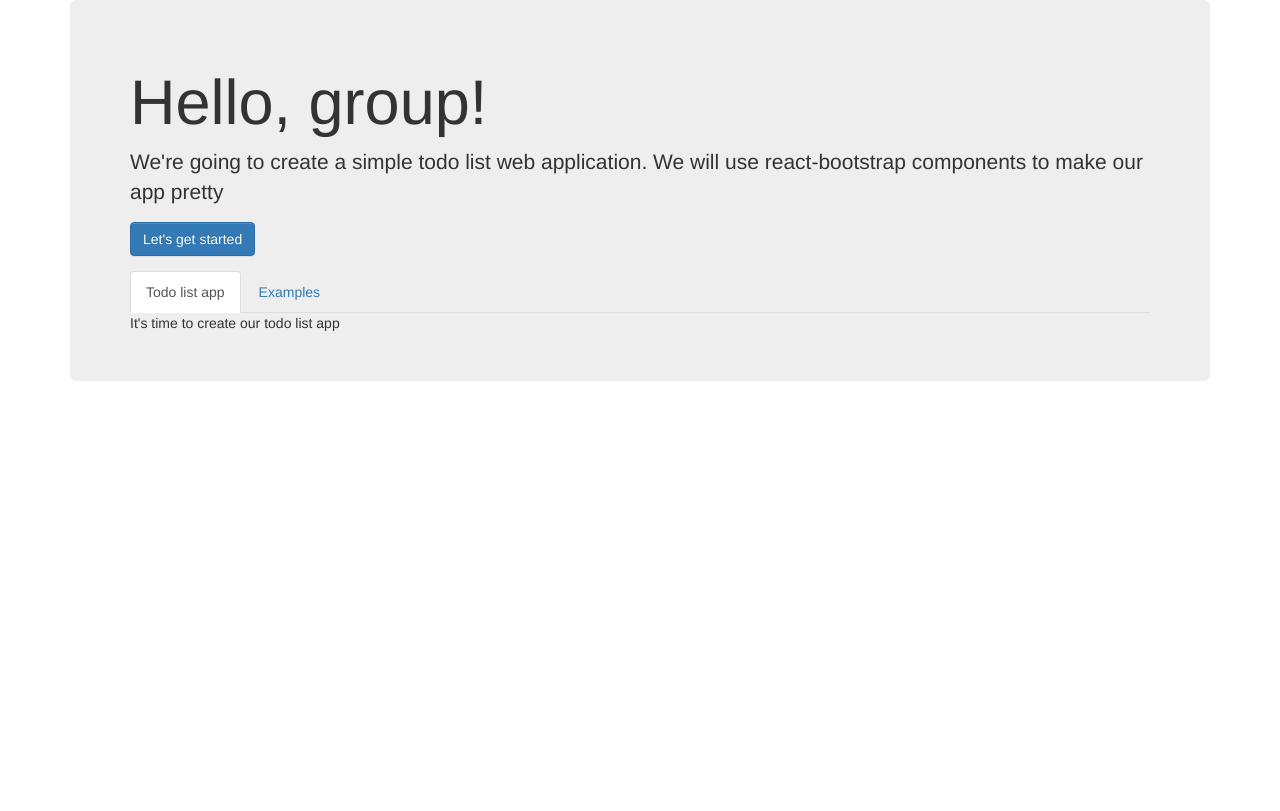
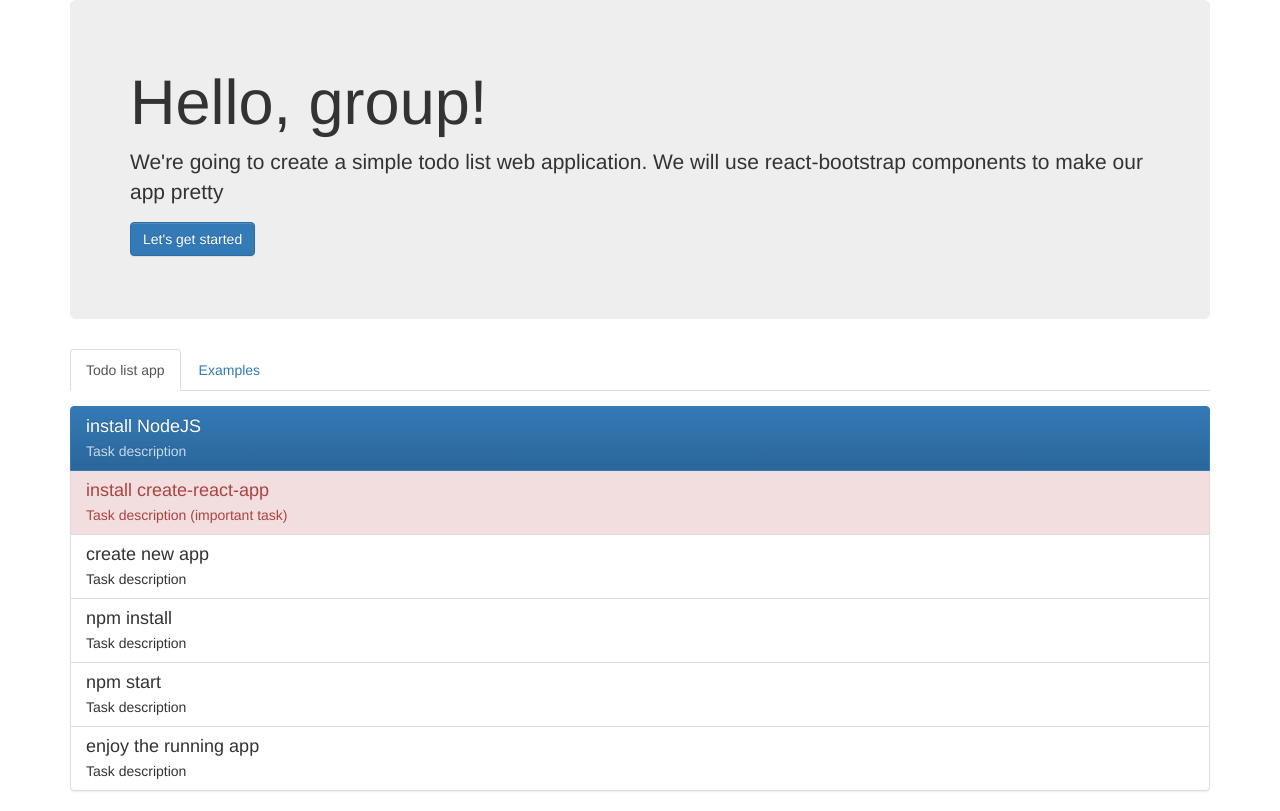
Before and after one commit to ktrz/todolist-react-app, a React (Create React App) app: page / in a window 1280 px wide. Built offline with nearby package versions, Linux system fonts and the light colour scheme.

Commit message:
Added simple list of tasks todo

```diff
--- a/src/App.js
+++ b/src/App.js
@@ -1,8 +1,9 @@
 import React from 'react'
 import { Button, Jumbotron, Tab, Tabs } from 'react-bootstrap'
 import { TabbedExamples } from './examples/TabbedExamples'
+import { TodoList } from './TodoList'
 
-export const App = () => (
+export const App = () => [
   <Jumbotron>
     <h1>Hello, group!</h1>
     <p>We're going to create a simple todo list web application. We will use react-bootstrap components to make our app pretty</p>
@@ -11,13 +12,13 @@ export const App = () => (
         Let's get started
       </Button>
     </p>
+  </Jumbotron>,
   <Tabs defaultActiveKey={1} id="main-tabs">
     <Tab eventKey={1} title="Todo list app">
-        It's time to create our todo list app
+      <TodoList/>
     </Tab>
     <Tab eventKey={2} title="Examples">
       <TabbedExamples/>
     </Tab>
-    </Tabs>
-  </Jumbotron>
-)
+  </Tabs>,
+]
--- /dev/null
+++ b/src/TodoList.css
@@ -0,0 +1,3 @@
+.todo-list {
+  padding-top: 15px;
+}
--- a/src/TodoList.js
+++ b/src/TodoList.js
@@ -1,10 +1,16 @@
-const TodoList = () => (
-  <ListGroup>
-    <ListGroupItem>install NodeJS</ListGroupItem>
-    <ListGroupItem>install create-react-app</ListGroupItem>
-    <ListGroupItem>create new app</ListGroupItem>
-    <ListGroupItem>npm install</ListGroupItem>
-    <ListGroupItem>npm start</ListGroupItem>
-    <ListGroupItem>enjoy the running app</ListGroupItem>
-  </ListGroup>
+import React from 'react'
+import { ListGroup, ListGroupItem } from 'react-bootstrap'
+import './TodoList.css'
+
+export const TodoList = () => (
+  <div className="todo-list">
+    <ListGroup>
+      <ListGroupItem header={'install NodeJS'} active>Task description</ListGroupItem>
+      <ListGroupItem header={'install create-react-app'} bsStyle="danger">Task description (important task)</ListGroupItem>
+      <ListGroupItem header={'create new app'}>Task description</ListGroupItem>
+      <ListGroupItem header={'npm install'}>Task description</ListGroupItem>
+      <ListGroupItem header={'npm start'}>Task description</ListGroupItem>
+      <ListGroupItem header={'enjoy the running app'}>Task description</ListGroupItem>
+    </ListGroup>
+  </div>
 )
```
Lines whose indentation alone changed are shown as unchanged.
